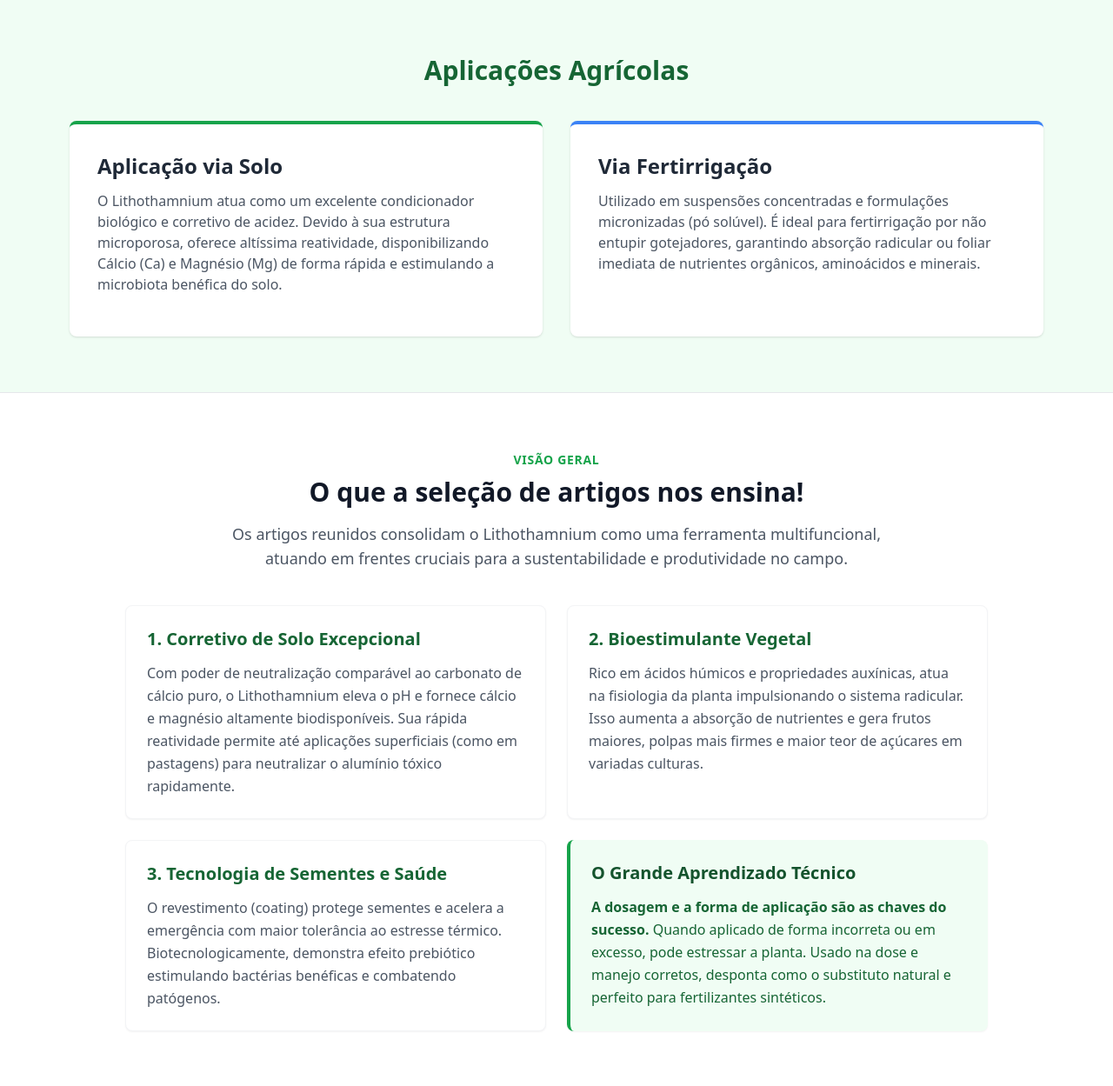
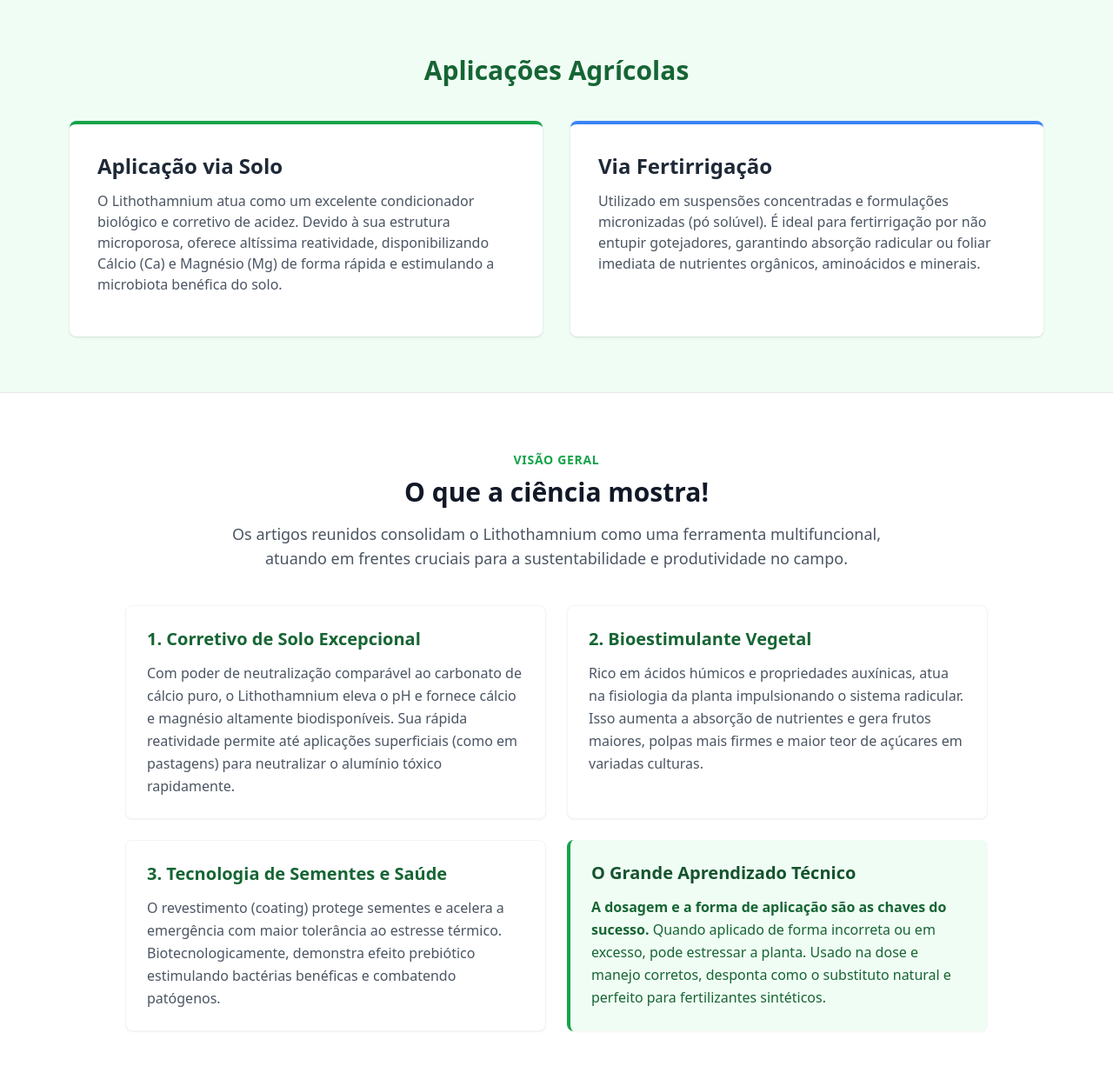
Before and after one commit to lucasalves02/lithothamnium-org, a Flask app: page / in a window 1280 px wide. Shown: the part 441-1690 px from the top of the page at 87% size. Run offline with Flask 3, Linux system fonts and the light colour scheme; data comes from the database, SQL or seed files in the repository; some libraries are stand-ins or nearby versions.

Commit message:
mudanças no texto

```diff
--- a/templates/index.html
+++ b/templates/index.html
@@ -69,7 +69,7 @@
         <div class="max-w-5xl mx-auto px-4">
             <div class="text-center mb-10">
                 <span class="text-green-600 font-bold tracking-wider uppercase text-sm">Visão Geral</span>
-                <h3 class="text-3xl font-bold text-gray-900 mt-2">O que a seleção de artigos nos ensina!</h3>
+                <h3 class="text-3xl font-bold text-gray-900 mt-2">O que a ciência mostra!</h3>
                 <p class="text-gray-600 mt-4 max-w-3xl mx-auto text-lg">
                     Os artigos reunidos consolidam o Lithothamnium como uma ferramenta multifuncional, atuando em frentes cruciais para a sustentabilidade e produtividade no campo.
                 </p>
```
